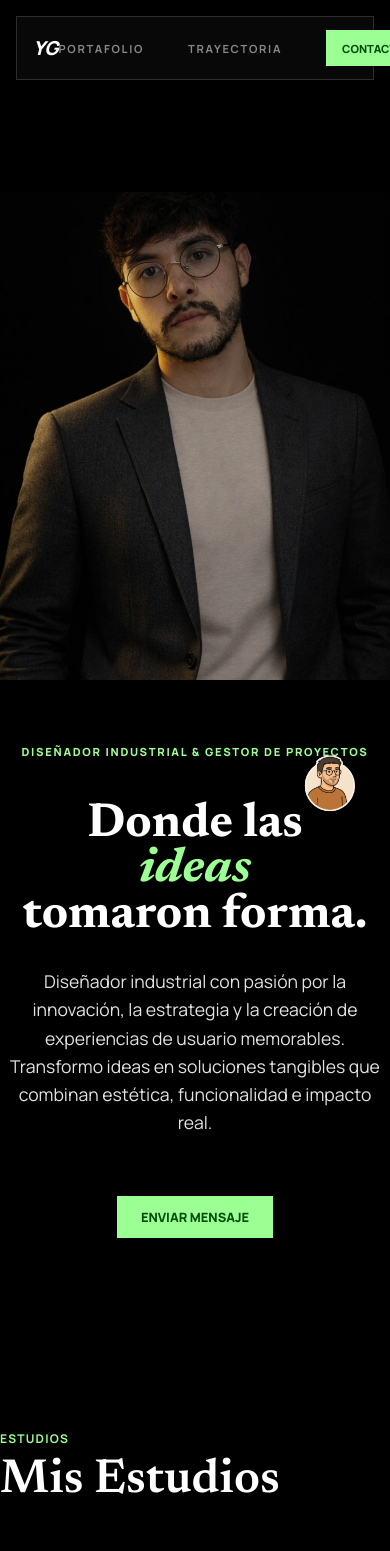
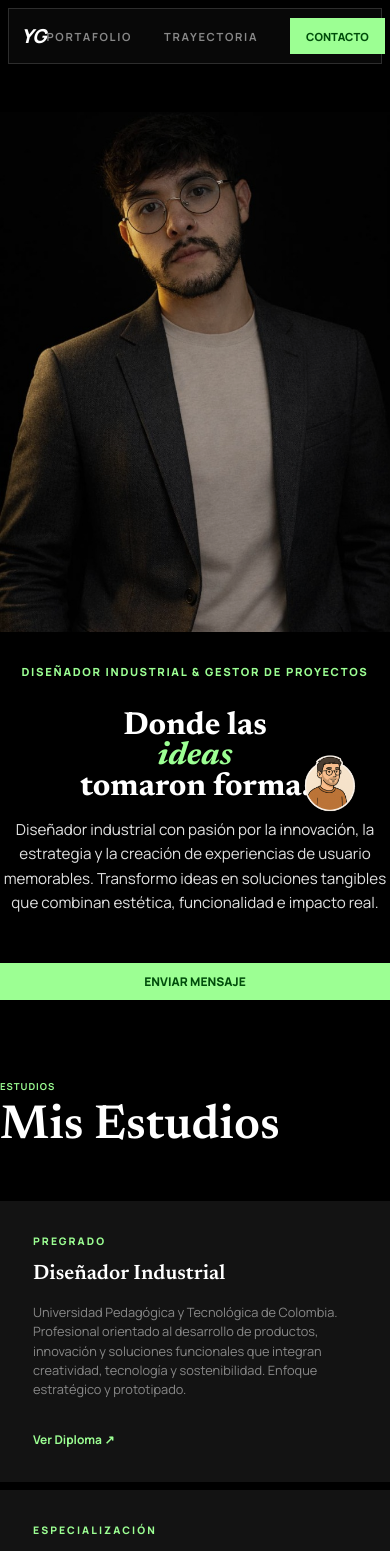
Before and after one commit to yekam97/yekam97.github.io, a Next.js app: page / in a window 390 px wide. Shown: the top 1551 px of the page. Built offline with nearby package versions, Linux system fonts and the light colour scheme.

Commit message:
fix: Improve mobile responsiveness - fix Contact 100vw overflow and add mobile media queries for all components

```diff
--- a/components/Certifications.module.css
+++ b/components/Certifications.module.css
@@ -68,5 +68,30 @@
 @media (max-width: 600px) {
   .certsGrid {
     grid-template-columns: 1fr;
+    gap: var(--spacing-6);
+  }
+
+  .certCard {
+    padding: var(--spacing-6);
+  }
+
+  .issuerLabel {
+    font-size: 0.6rem;
+  }
+
+  .certName {
+    font-size: 1rem;
+  }
+
+  .certDate {
+    font-size: 0.7rem;
+  }
+
+  .credential {
+    font-size: 0.7rem;
+  }
+
+  .certLink {
+    font-size: 0.75rem;
   }
 }
--- a/components/Contact.module.css
+++ b/components/Contact.module.css
@@ -1,8 +1,7 @@
 .ctaSection {
   background-color: var(--primary);
-  width: 100vw;
-  margin-left: calc(50% - 50vw);
-  padding: var(--spacing-16) 0;
+  width: 100%;
+  padding: var(--spacing-16) var(--spacing-6);
   display: flex;
   flex-direction: column;
   align-items: center;
@@ -60,3 +59,23 @@
     font-size: 3.5rem;
   }
 }
+
+@media (max-width: 640px) {
+  .ctaSection {
+    padding: var(--spacing-12) var(--spacing-4);
+  }
+
+  .ctaTitle {
+    font-size: 2.5rem;
+    margin-bottom: var(--spacing-6);
+  }
+
+  .ctaContent {
+    padding: var(--spacing-6);
+  }
+
+  .blackBtn {
+    padding: 1rem 2rem;
+    font-size: 0.9rem;
+  }
+}
--- a/components/Experience.module.css
+++ b/components/Experience.module.css
@@ -107,3 +107,29 @@
     padding-left: var(--spacing-6);
   }
 }
+
+@media (max-width: 640px) {
+  .timeline {
+    gap: var(--spacing-8);
+  }
+
+  .timelineItem {
+    gap: var(--spacing-2);
+  }
+
+  .period {
+    font-size: 0.85rem;
+  }
+
+  .roleTitle {
+    font-size: 1rem;
+  }
+
+  .roleDescription {
+    font-size: 0.85rem;
+  }
+
+  .content {
+    padding-left: var(--spacing-4);
+  }
+}
--- a/components/Hero.module.css
+++ b/components/Hero.module.css
@@ -104,3 +104,36 @@
     justify-content: center;
   }
 }
+
+@media (max-width: 640px) {
+  .heroSection {
+    min-height: auto;
+    padding: var(--spacing-12) 0;
+    gap: var(--spacing-8);
+  }
+
+  .title {
+    font-size: clamp(2rem, 6vw, 4rem);
+  }
+
+  .description {
+    font-size: 0.95rem;
+  }
+
+  .ctaGroup {
+    flex-direction: column;
+    gap: var(--spacing-2);
+  }
+
+  .photoColumn {
+    min-height: 300px;
+  }
+
+  .imageWrapper {
+    aspect-ratio: 3 / 4;
+  }
+
+  .neonBoxOverlay {
+    display: none;
+  }
+}
--- a/components/Portfolio.module.css
+++ b/components/Portfolio.module.css
@@ -67,3 +67,22 @@
         margin-top: 0;
     }
 }
+
+@media (max-width: 640px) {
+    .projectGrid {
+        gap: var(--spacing-8);
+    }
+
+    .title {
+        font-size: 1.1rem;
+    }
+
+    .imageBox {
+        aspect-ratio: 16 / 12;
+    }
+
+    .meta {
+        flex-direction: column;
+        gap: var(--spacing-2);
+    }
+}
--- a/components/Roles.module.css
+++ b/components/Roles.module.css
@@ -60,3 +60,26 @@
         grid-template-columns: 1fr;
     }
 }
+
+@media (max-width: 640px) {
+    .facetsGrid {
+        gap: var(--spacing-2);
+    }
+
+    .facetCard {
+        padding: var(--spacing-6);
+    }
+
+    .facetTitle {
+        font-size: 1.3rem;
+    }
+
+    .facetDescription {
+        font-size: 0.8rem;
+        line-height: 1.5;
+    }
+
+    .pdfLink {
+        font-size: 0.75rem;
+    }
+}
--- a/style.css
+++ b/style.css
@@ -221,4 +221,58 @@ ul {
     top: 1rem;
     padding: 0 1rem;
   }
+
+  .container {
+    padding: 0 1rem;
+  }
+
+  .section-padding {
+    padding: var(--spacing-12) 0;
+  }
+
+  h1,
+  h2,
+  .newsreader {
+    font-size: clamp(1.5rem, 5vw, 3rem);
+  }
 }
+
+@media (max-width: 640px) {
+  :root {
+    --spacing-8: 2rem;
+    --spacing-12: 3rem;
+    --spacing-16: 4rem;
+  }
+
+  .nav-glass {
+    width: calc(100% - 1rem);
+    top: 0.5rem;
+    height: 56px;
+    padding: 0 0.75rem;
+  }
+
+  .btn-neon,
+  .btn-outline {
+    padding: 0.6rem 1.25rem;
+    font-size: 0.75rem;
+  }
+
+  .container {
+    padding: 0 1rem;
+  }
+
+  .section-padding {
+    padding: var(--spacing-8) 0;
+  }
+
+  .label-md {
+    font-size: 0.6rem;
+  }
+
+  h1,
+  h2,
+  h3,
+  .newsreader {
+    font-size: clamp(1.25rem, 4vw, 2.5rem);
+  }
+}
```
